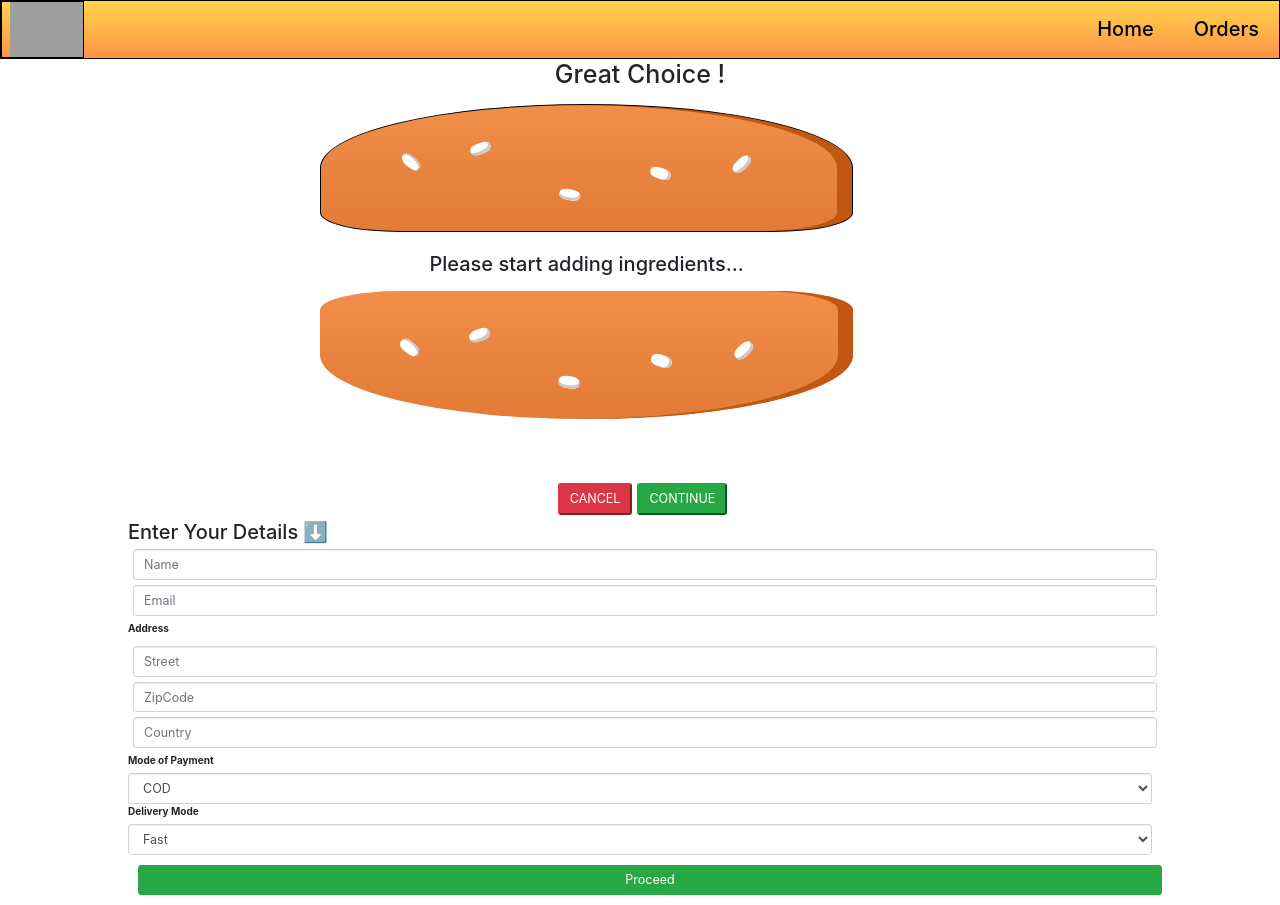
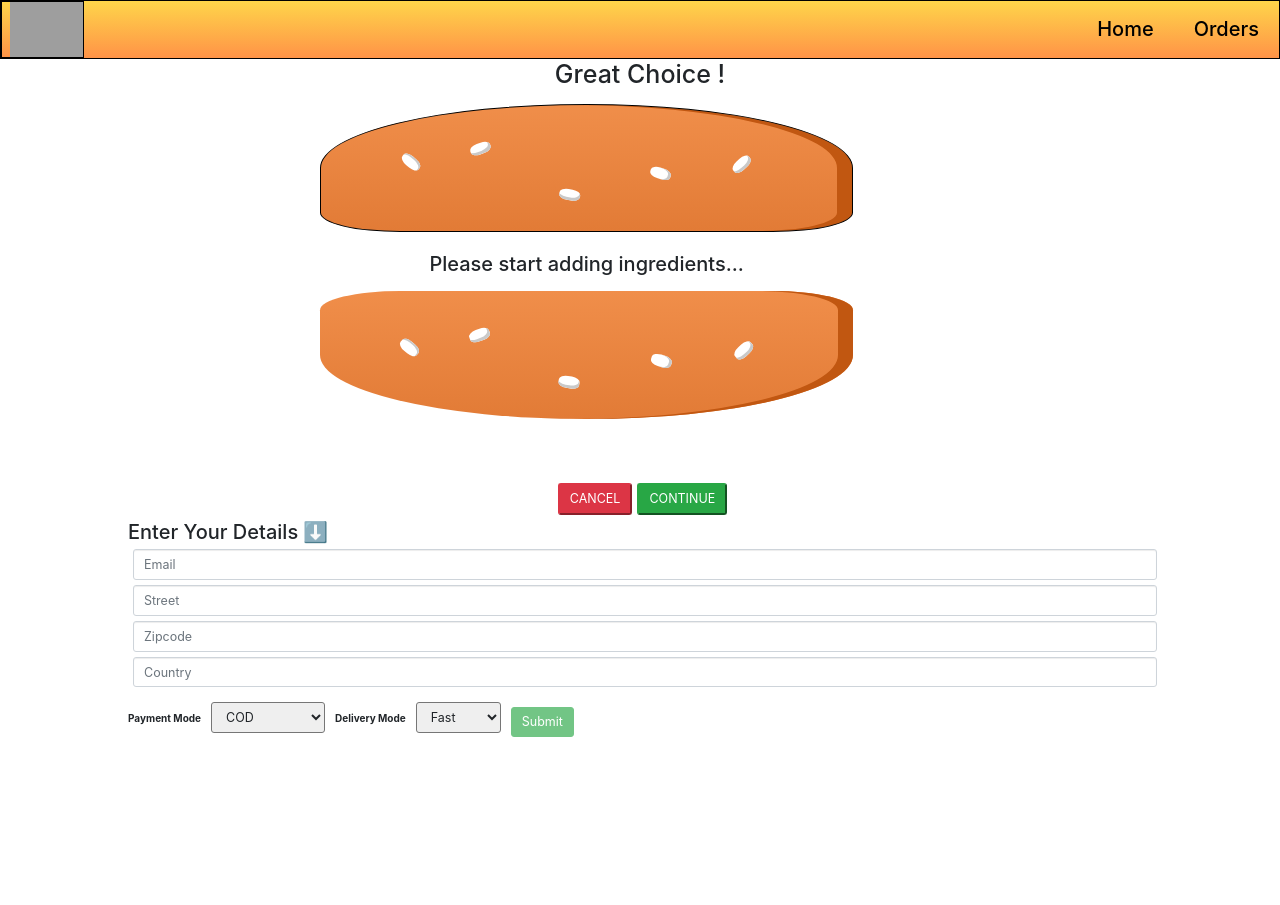
Before and after one commit to mayur-keswani/Burger-Builder, a React (Create React App) app: page /checkout/contact-detail in a window 1280 px wide. After the commit the page ends 800 px from the top, so only its background shows below. Built offline with nearby package versions, Linux system fonts and the light colour scheme; grey boxes are pictures that could not be loaded.

Commit message:
feat: created dynamic form & added form validation

```diff
--- /dev/null
+++ b/src/components/UI/Input/Input.css
@@ -0,0 +1,4 @@
+.invalid{
+	border: 1px solid red;
+	background-color: #e28686;
+}
--- /dev/null
+++ b/src/components/UI/Input/Input.js
@@ -0,0 +1,68 @@
+import React ,{ Fragment } from 'react'
+import  './Input.css'
+
+const Input = (props) =>{
+	let inputElement=null
+	let inputElementClass=['form-control m-2 form-control-lg'];
+	let message=null
+	if(props.isValid==false && props.touched){
+		inputElementClass.push('invalid')
+	}
+
+	if(props.isValid==false && props.touched){
+		message=(<p className="ml-2 text-danger h4 text-lead">{props.message}</p>)
+	}
+
+	switch(props.element_type){
+		case 'input' :
+					inputElement= (<input className={inputElementClass.join(' ')}
+						name={props.name}
+						type={props.element_type}
+						placeholder={props.element_config.placeholder}
+						value={props.value}
+						onChange={props.changed} />)
+						break;
+		case "textarea":
+					inputElement=(<textarea className={inputElementClass.join(' ')}
+									name={props.name}
+									rows={props.element_config.rows}
+									cols={props.element_config.cols}
+									placeholder={props.element_config.placeholder}
+									value={props.value}
+									onChange={props.changed}
+								/>
+
+					)
+						break;
+		case "select":
+					  inputElement=(
+					  				<Fragment>
+										<label>{props.element_config.label}</label>
+					  					<select name={props.name}
+										  		className="form-control-lg form-select  form-select-lg m-3"
+												value={props.value}
+												onChange={props.changed}>
+					   						{
+									 			props.element_config.options.map(option=>{
+										  			 return (
+														<option value={option.value}>{option.displayValue}</option>)
+									   			})
+											}
+					  				</select>
+									  </Fragment>
+									)
+						break;
+
+		default:
+	}
+
+	return(
+		<Fragment>
+			{inputElement}
+			{message}
+		</Fragment>
+	)
+
+}
+
+export default Input
--- a/src/containers/Checkout.js
+++ b/src/containers/Checkout.js
@@ -17,6 +17,7 @@ class Checkout extends Component{
 		const query = new URLSearchParams(this.props.location.search)
 		let price=0
 		//[ [salad] ,  [1] ]
+
 		for(let param of query.entries()){
 			if(param[0]==='price'){
 				price=param[1]
--- a/src/containers/Contact-Data.js
+++ b/src/containers/Contact-Data.js
@@ -1,40 +1,163 @@
-import React from 'react'
-import { Fragment } from 'react'
-import { Component } from 'react'
+import React , { Fragment , Component } from 'react'
 import "bootstrap/dist/css/bootstrap.css"
 
 import axios from '../axios-orders'
 import Spinner from '../components/UI/Spinner/Spinner'
+import Input from '../components/UI/Input/Input'
 class ContactData extends Component{
 	state={
-		email:"",
-		address:{
-			street:"",
-			zipcode:"",
-			country:"India"
+		formData:{
+			email:{
+				element_type:"input",
+				element_config:{
+					type:"text",
+					placeholder:"Email",
+				},
+				value:"",
+				validation:{
+					required:true,
+
+				},
+				validationMessage:null,
+				isValid:false,
+				touched:false
+			},
+			street:{
+				element_type:"input",
+				element_config:{
+					type:"text",
+					placeholder:"Street",
+				},
+				value:"",
+				validation:{
+					required:true,
+					minLength:5,
+
+				},
+				validationMessage:"Please enter valid street name !",
+				isValid:false,
+				touched:false
+			},
+			zipcode:{
+				element_type:"input",
+				element_config:{
+					type:"number",
+					placeholder:"Zipcode"
+				},
+				value:"",
+				validation:{
+					required:true,
+					minLength:5,
+
+
+				},
+				validationMessage:"Please enter valid Zipcode !",
+				isValid:false,
+				touched:false
+			},
+			country:{
+				element_type:"input",
+				element_config:{
+					type:"text",
+					placeholder:"Country"
+				},
+				value:"",
+				validation:{
+					required:true,
+				},
+				validationMessage:"Please enter valid Country name !",
+				isValid:false,
+				touched:false
+			},
+			payment_mode:{
+				element_type:"select",
+				element_config:{
+					type:"text",
+					options:[{value:"cash",displayValue:"COD"},
+							 {value:"debit-credit",displayValue:"Debit/Credit"}],
+					label:"Payment Mode"
+				},
+				value:"",
+				validation:{},
+				isValid:true,
+			},
+			delivery_mode:{
+				element_type:"select",
+				element_config:{
+					type:"text",
+					options:[{value:"fast",displayValue:"Fast"},
+							 {value:"normal",displayValue:"Normal"}],
+					label:"Delivery Mode"
+				},
+				value:"",
+				validation:{},
+				isValid:true,
+
+			},
+
 		},
-		payment_mode:"",
-		delivery_mode:"",
-		loading:false
+		// email:"",
+		// address:{
+		// 	street:"",
+		// 	zipcode:"",
+		// 	country:"India"
+		// },
+		// payment_mode:"",
+		// delivery_mode:"",
+		loading:false,
+		isFormValid:false
 	}
+
+	checkValidation=(value,validation)=>{
+		let isValid=true
+		if(validation.required){
+			isValid= value.trim()!=='' && isValid
+		}
+		if(validation.minLength){
+			isValid = value.length>=validation.minLength && isValid
+		}
+		if(validation.maxLength){
+			isValid = value.length<=validation.maxLength && isValid
+		}
+		return isValid
+	}
+
+
+
+	inputChangeHandler=(event,element_name)=>{
+		let updatedFormData={...this.state.formData}
+		let updatedElementData={...updatedFormData[element_name]}
+
+		updatedElementData.value=event.target.value;
+		updatedElementData.isValid=this.checkValidation(event.target.value, updatedElementData.validation)
+		updatedElementData.touched=true;
+		// console.log(updatedElementData)
+
+		updatedFormData[element_name]=updatedElementData
+		this.setState({formData:updatedFormData})
+
+		let isFormValid=true
+		for(let key in updatedFormData)
+			isFormValid=updatedFormData[key].isValid && isFormValid
+
+		this.setState({isFormValid:isFormValid})
+	}
+
+
+
 	orderHandler=(event)=>{
 		event.preventDefault();
 		this.setState({loading:true});
 
+		let customer={};
+		for(let elem in this.state.formData){
+			//console.log(elem)
+			customer[elem]=this.state.formData[elem].value
+		}
 		let data={
 			ingredients:this.props.ingredients,
 			price:this.props.totalPrice,
-			customer:{
-				name:this.state.name,
-				address:{
-					street:this.state.address.street,
-					zipcode:this.state.address.zipcode,
-					country:"India"
-				},
-				email:this.state.email,
-			},
-			PaymentMode:this.state.payment_mode,
-			deliveryMethod:this.state.delivery_mode
+			customer:customer
 		}
 		axios.post('/orders.json',data)
 			.then(res=>{
@@ -49,45 +172,41 @@ class ContactData extends Component{
 			})
 	}
 	render(){
+		let formArray=[];
+		for (let key in this.state.formData){
+			formArray.push({ id : key ,  config: this.state.formData[key]  })
+
+		}
+
+		//console.log(formArray)
+		let contactForm=(
+			<form onSubmit={this.orderHandler}>
+				{
+					formArray.map(elem=>{
+						return <Input key={elem.id} element_type={elem.config.element_type}
+								element_config={elem.config.element_config}
+								value={elem.config.value}
+								changed={(event)=>this.inputChangeHandler(event, elem.id)}
+								isValid={elem.config.isValid}
+								touched={elem.config.touched}
+								 message={elem.config.validationMessage}
+								/> })
+				}
+				<button className="btn btn-success btn-lg mt-2 mx-auto" disabled={!this.state.isFormValid}>Submit</button>
+			</form>
+		)
+
+
+
 		let content=(
 		<div className="contact-detail mx-auto my-2" style={{width:"80%"}}>
 		<h2>Enter Your Details ⬇️</h2>
-		<form>
-		   <input className="form-control m-2 form-control-lg"
-			   type="text" name="name" placeholder="Name"
-			   value={this.state.name} onChange={(e)=> this.setState({name:e.target.value})}/>
-
-		   <input className="form-control m-2 form-control-lg" type="email" name="email" placeholder="Email"
-			   value={this.state.email} onChange={(e)=> this.setState({email:e.target.value})}/>
-
-		   <label>Address</label>
-		   <input className="form-control m-2 form-control-lg" type="text" name="street" placeholder="Street"
-			   />
-
-		   <input className="form-control m-2 form-control-lg" type="number" name="zipcode" placeholder="ZipCode"
-			   />
-
-		   <input className="form-control m-2 form-control-lg" type="text" name="country" placeholder="Country"
-		   />
-
-		   <label>Mode of Payment</label>
-		   <select className="form-control form-control-lg" name="payment_mode" >
-				 <option>COD</option>
-			   <option>Debit/Credit Card</option>
-		   </select>
-
-		   <label>Delivery Mode</label>
-		   <select className="form-control form-control-lg" name="delivery_mode">
-				 <option>Fast</option>
-			   <option>V. Fast</option>
-		   </select>
-
-		   <button type="submit" className="m-3 btn btn-success btn-block btn-lg"
-			   onClick={this.orderHandler}>Proceed</button>
-		</form>
+			{contactForm}
 	    </div>);
 		if(this.state.loading)
 			content=(<Spinner/>)
+
+
 		return(
 			<Fragment>
 			  {content}
```
Also changed, not shown: 2 other files (tests, documents, lock files or other folders).
